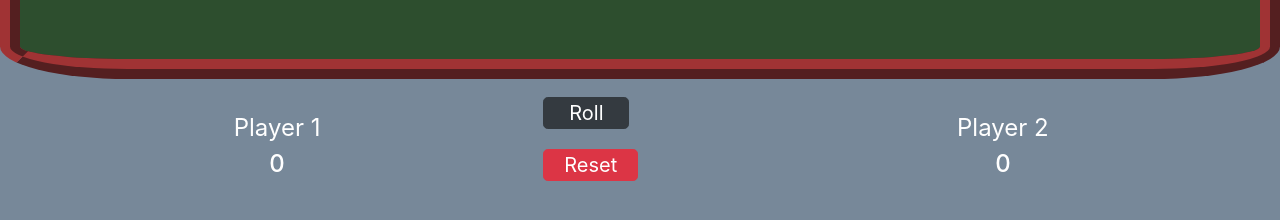
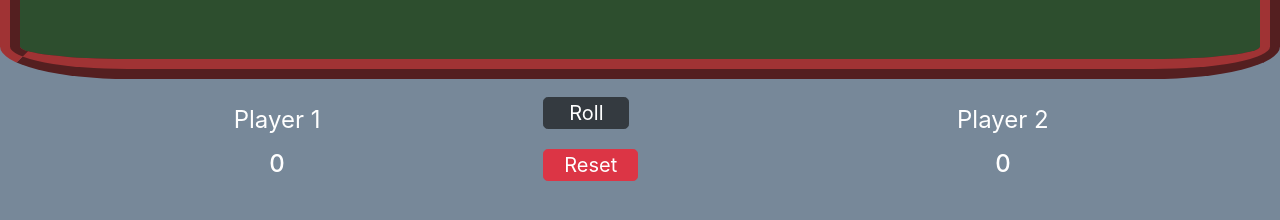
Before and after one commit to brucesensei/web-games, a Jekyll site: the page built from dice.html, in a window 1280 px wide. Shown: the part 337-557 px from the top of the page. Built offline with Jekyll 4.4.1, drawn with Linux system fonts in a browser that asks for light colours; nearby versions of some CDN libraries.

Commit message:
Update styles.css
set line-height to normal in dice roll player label

```diff
--- a/assets/css/styles.css
+++ b/assets/css/styles.css
@@ -98,6 +98,7 @@ body {
 
 .d-player-title {
     font-size: 1.5rem;
+    line-height: normal;
 }
 
 
```
